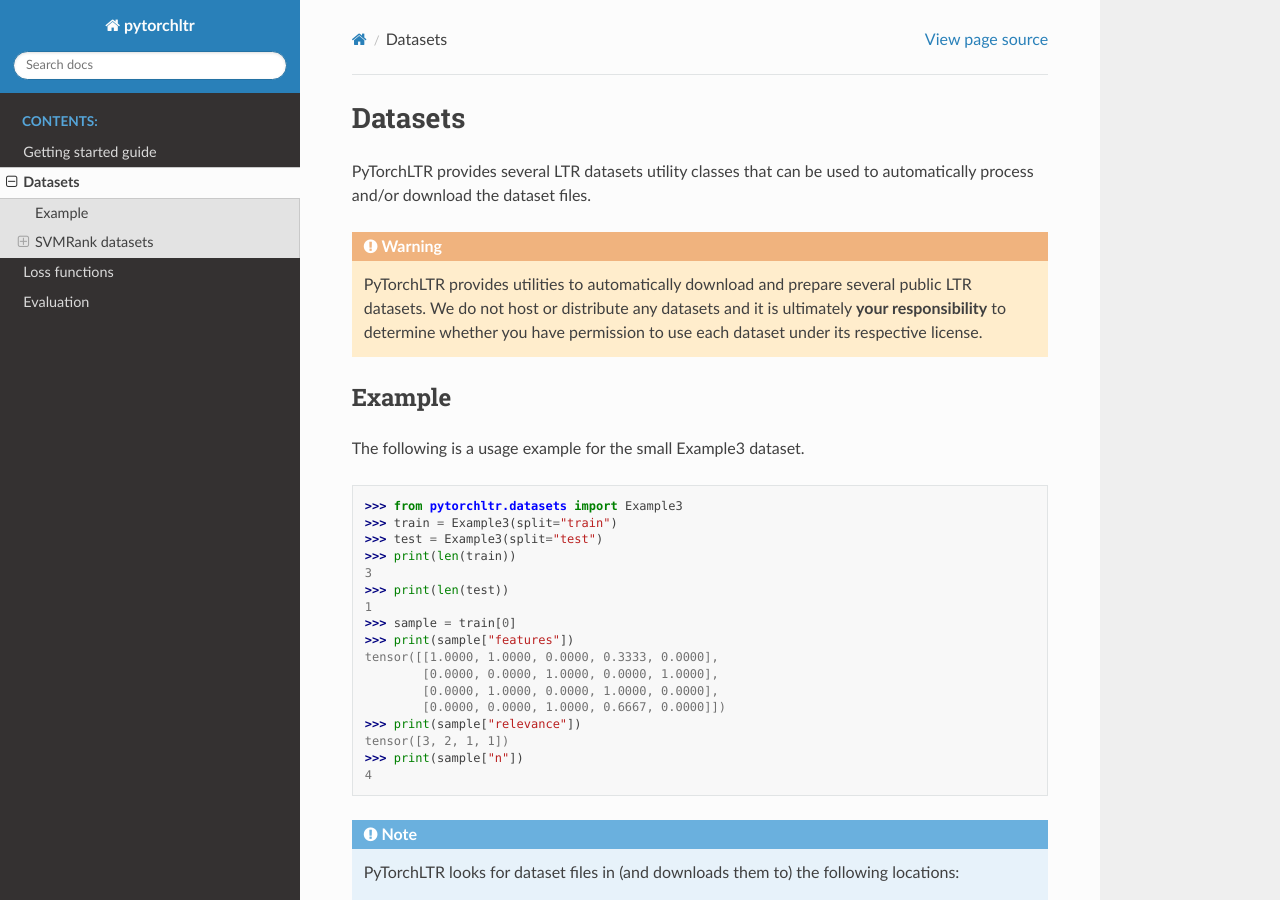
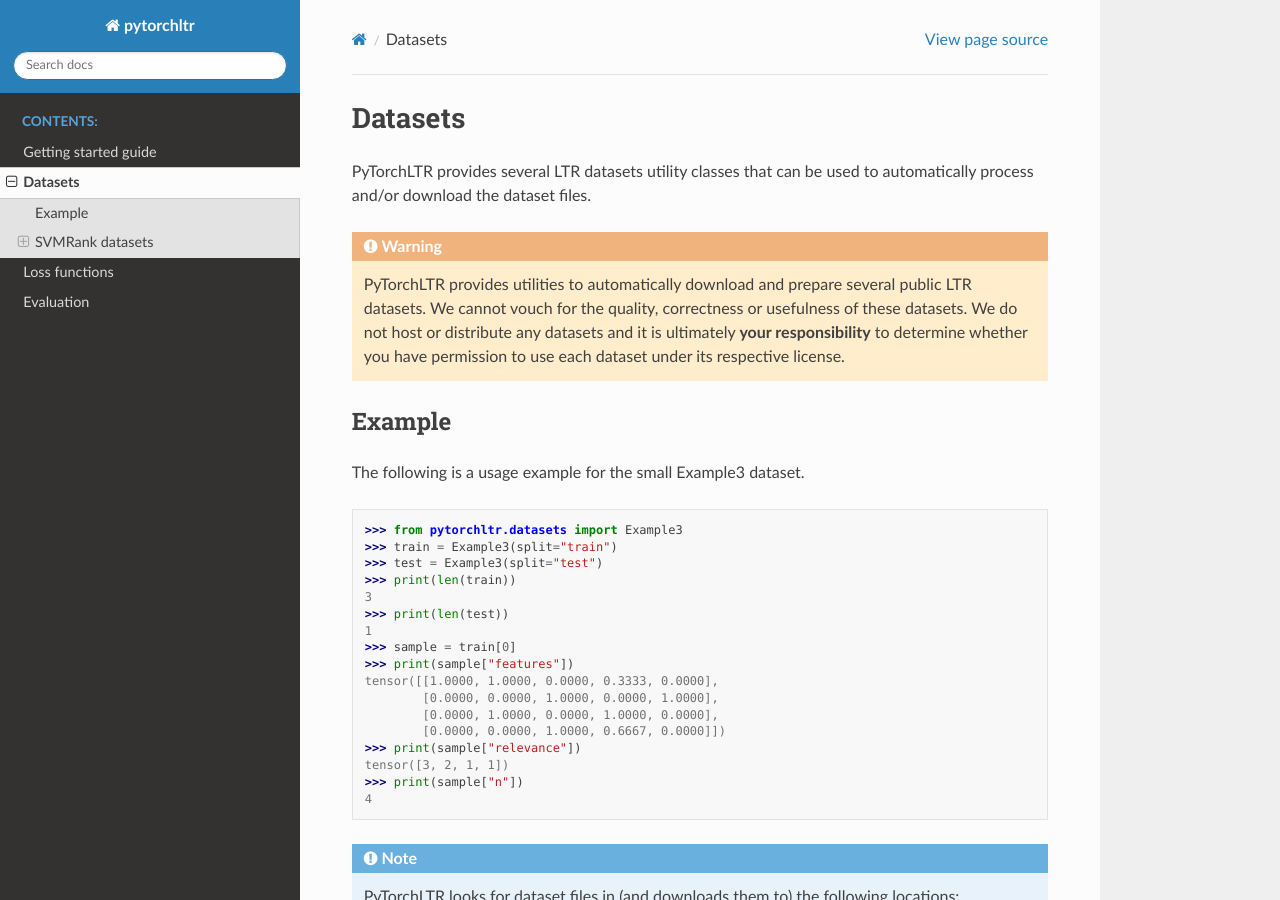
Before and after one commit to rjagerman/pytorchltr, a Sphinx documentation site: the page built from docs/source/datasets.rst, in a window 1280 px wide and 900 px high. Built offline with Sphinx 7.4.7 and the Read the Docs theme 2.0.0, drawn with Linux system fonts in a browser that asks for light colours.

Commit message:
Update dataset disclaimer in documentation

```diff
--- a/docs/source/datasets.rst
+++ b/docs/source/datasets.rst
@@ -9,9 +9,10 @@
 .. warning::
 
     PyTorchLTR provides utilities to automatically download and prepare several
-    public LTR datasets. We do not host or distribute any datasets and it is
-    ultimately **your responsibility** to determine whether you have permission
-    to use each dataset under its respective license.
+    public LTR datasets. We cannot vouch for the quality, correctness or
+    usefulness of these datasets. We do not host or distribute any datasets and
+    it is ultimately **your responsibility** to determine whether you have
+    permission to use each dataset under its respective license.
 
 Example
 -------
```
